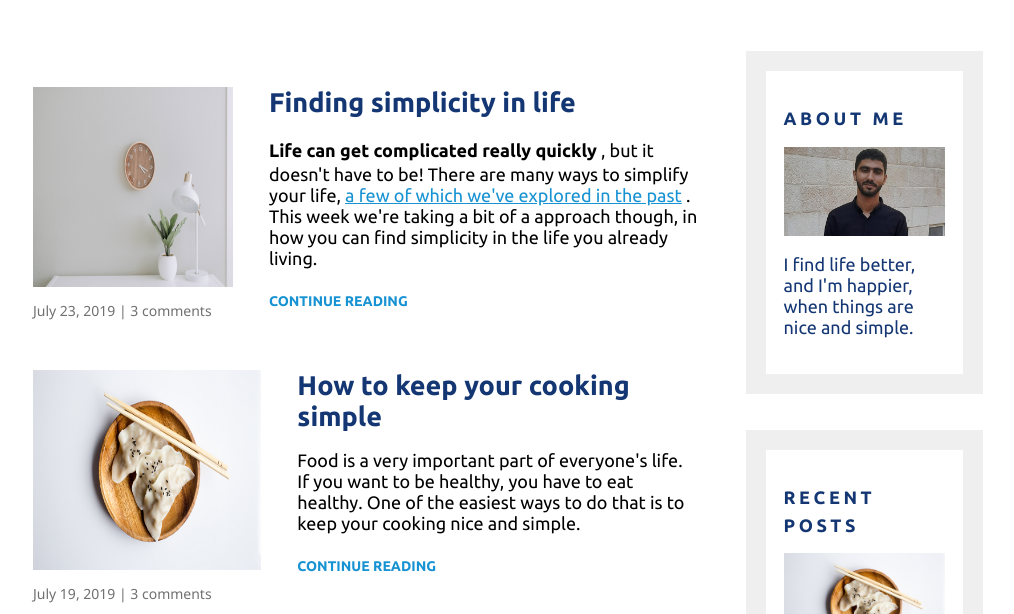
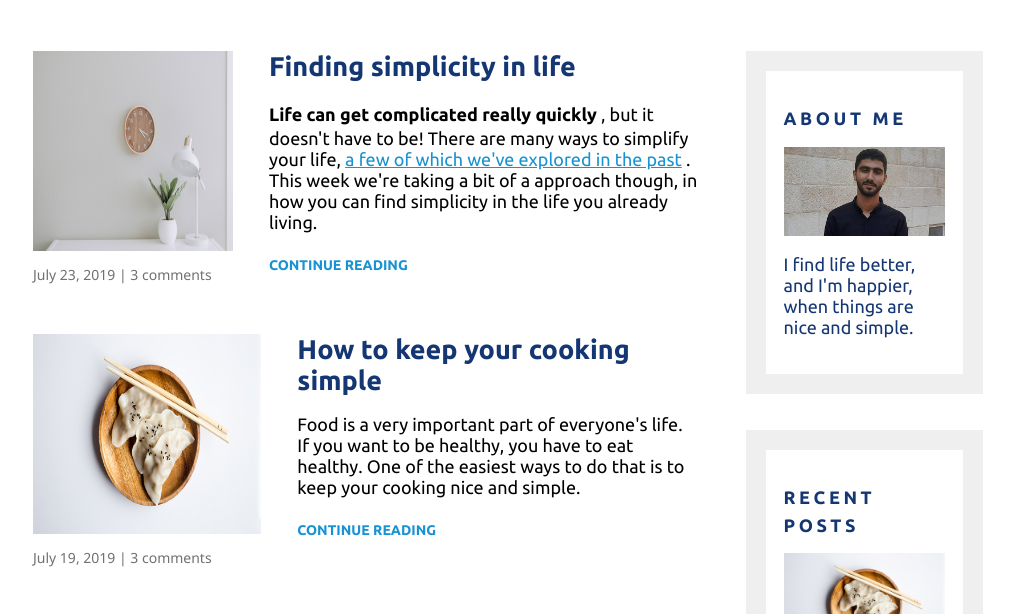
Before and after one commit to NoorAldeenAbuShehadeh/Living-the-social-life, a plain HTML site: page recentPosts.html in a window 1280 px wide. Shown: the part 114-728 px from the top of the page, without its empty margins (132-1146 px from the left). Drawn offline with Linux system fonts and the light colour scheme.

Commit message:
final version

```diff
--- a/recentPosts.html
+++ b/recentPosts.html
@@ -33,7 +33,7 @@
 
             <!--  -->
 
-            <article class="article-recent">
+            <article class="article-recent first-item">
 
                 <div class="article-recent-main">
                     <h2 class="article-title">Finding simplicity in life</h2>
--- a/style.css
+++ b/style.css
@@ -263,5 +263,8 @@ footer strong {
         width: 25%;
     }
 
-
+    .first-item{
+        padding-top: 0px;
+        margin-top: 0px;
+    }
 }
```
